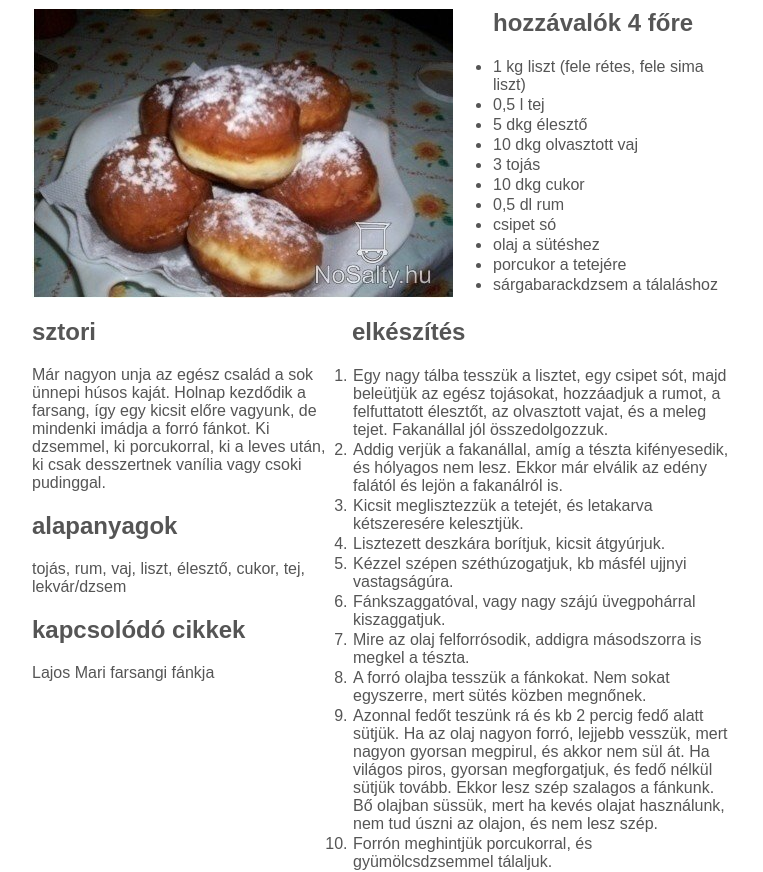
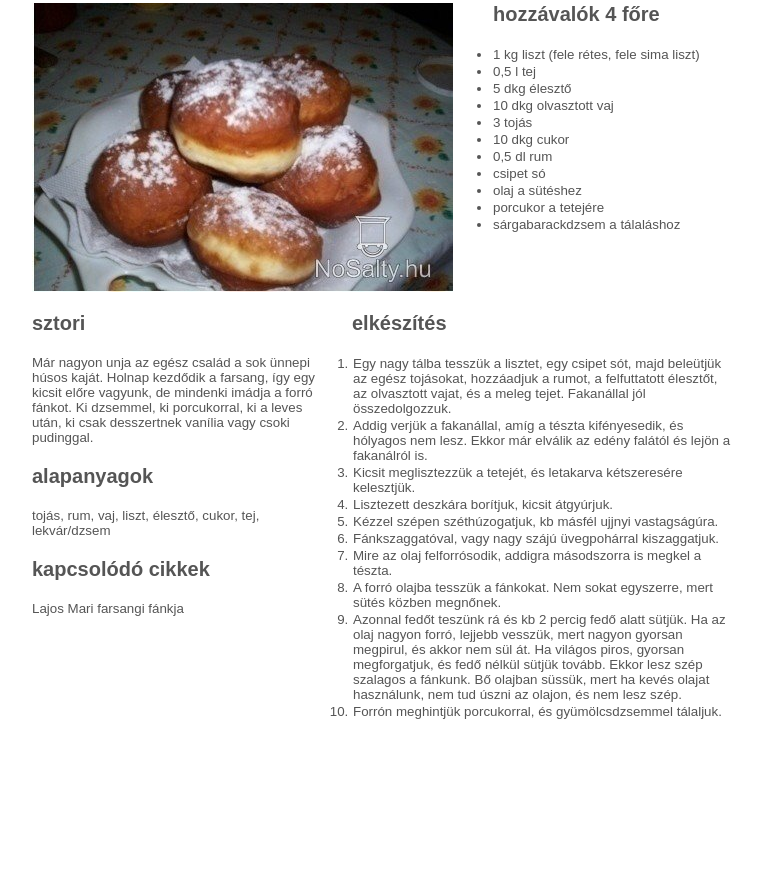
Before and after one commit to GogoMogo1989/gyakorlas3, a plain HTML site: page index.html in a window 1280 px wide. Shown: the part 208-1080 px from the top of the page, without its empty margins (258-1021 px from the left). After the commit the page ends 948 px from the top, so only its background shows below. Drawn offline with Linux system fonts and the light colour scheme.

Commit message:
practise

```diff
--- a/style.css
+++ b/style.css
@@ -38,7 +38,7 @@
 
 #root{
     font-family: Arial, Helvetica, sans-serif;
-    size: 10pt;
+    font-size: 10pt;
     color:#555555;
     width:700px;
     align-content:center;
@@ -52,6 +52,7 @@
 #elkeszetes{
     width: 380px;
     float: right;
+    padding: 0px 0px 20px 0px;
 }
 img{
     float:left;
```
